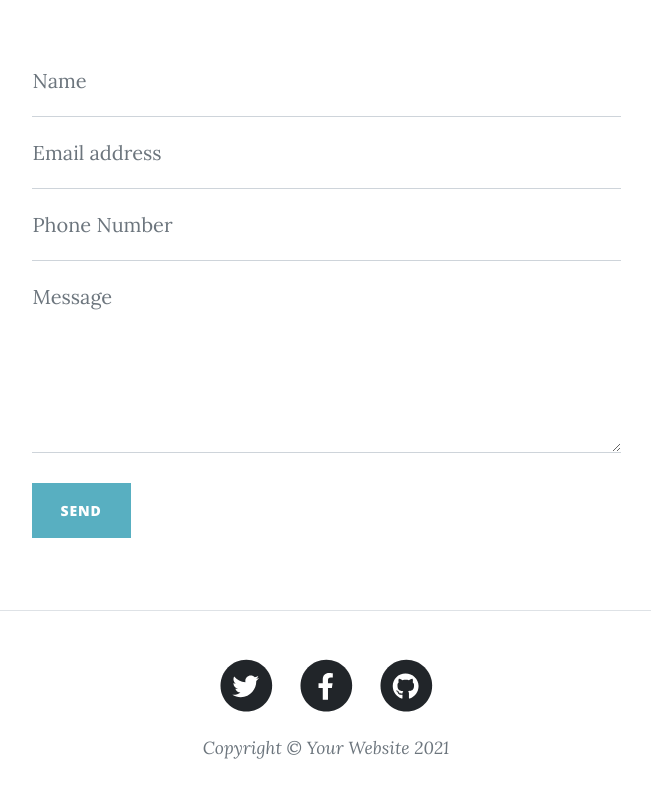
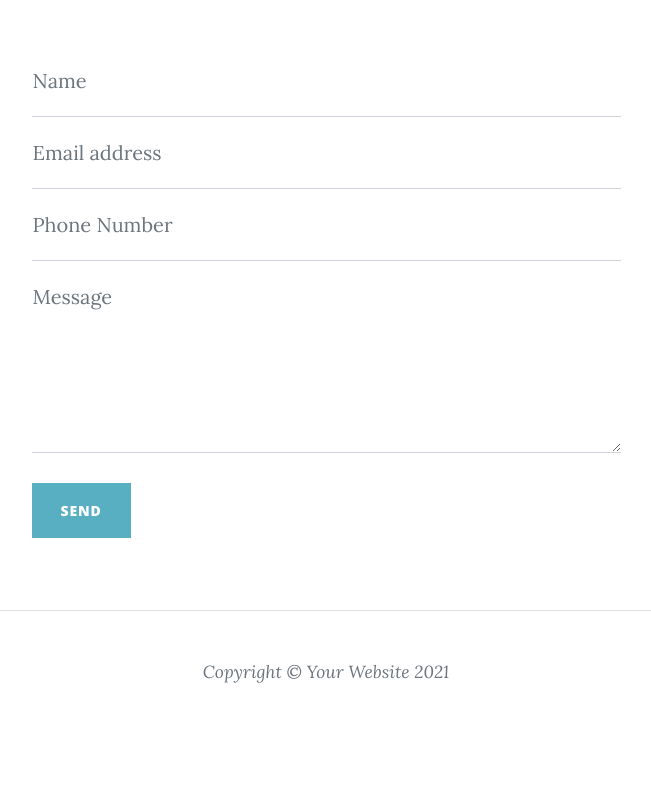
Before and after one commit to SkylerRowley/Website, a plain HTML site: page html/contact.html in a window 1280 px wide. Shown: the part 675-1472 px from the top of the page, without its empty margins (314-965 px from the left). After the commit the page ends 1409 px from the top, so only its background shows below. Drawn offline with nearby package versions, Linux system fonts and the light colour scheme; files whose address does not match are found by name.

Commit message:
removed extra links

```diff
--- a/html/contact.html
+++ b/html/contact.html
@@ -120,32 +120,6 @@
         <div class="container px-4 px-lg-5">
             <div class="row gx-4 gx-lg-5 justify-content-center">
                 <div class="col-md-10 col-lg-8 col-xl-7">
-                    <ul class="list-inline text-center">
-                        <li class="list-inline-item">
-                            <a href="#!">
-                                <span class="fa-stack fa-lg">
-                                        <i class="fas fa-circle fa-stack-2x"></i>
-                                        <i class="fab fa-twitter fa-stack-1x fa-inverse"></i>
-                                    </span>
-                            </a>
-                        </li>
-                        <li class="list-inline-item">
-                            <a href="#!">
-                                <span class="fa-stack fa-lg">
-                                        <i class="fas fa-circle fa-stack-2x"></i>
-                                        <i class="fab fa-facebook-f fa-stack-1x fa-inverse"></i>
-                                    </span>
-                            </a>
-                        </li>
-                        <li class="list-inline-item">
-                            <a href="#!">
-                                <span class="fa-stack fa-lg">
-                                        <i class="fas fa-circle fa-stack-2x"></i>
-                                        <i class="fab fa-github fa-stack-1x fa-inverse"></i>
-                                    </span>
-                            </a>
-                        </li>
-                    </ul>
                     <div class="small text-center text-muted fst-italic">Copyright &copy; Your Website 2021</div>
                 </div>
             </div>
```
Also changed, not shown: index.html (+0 -26 lines).
